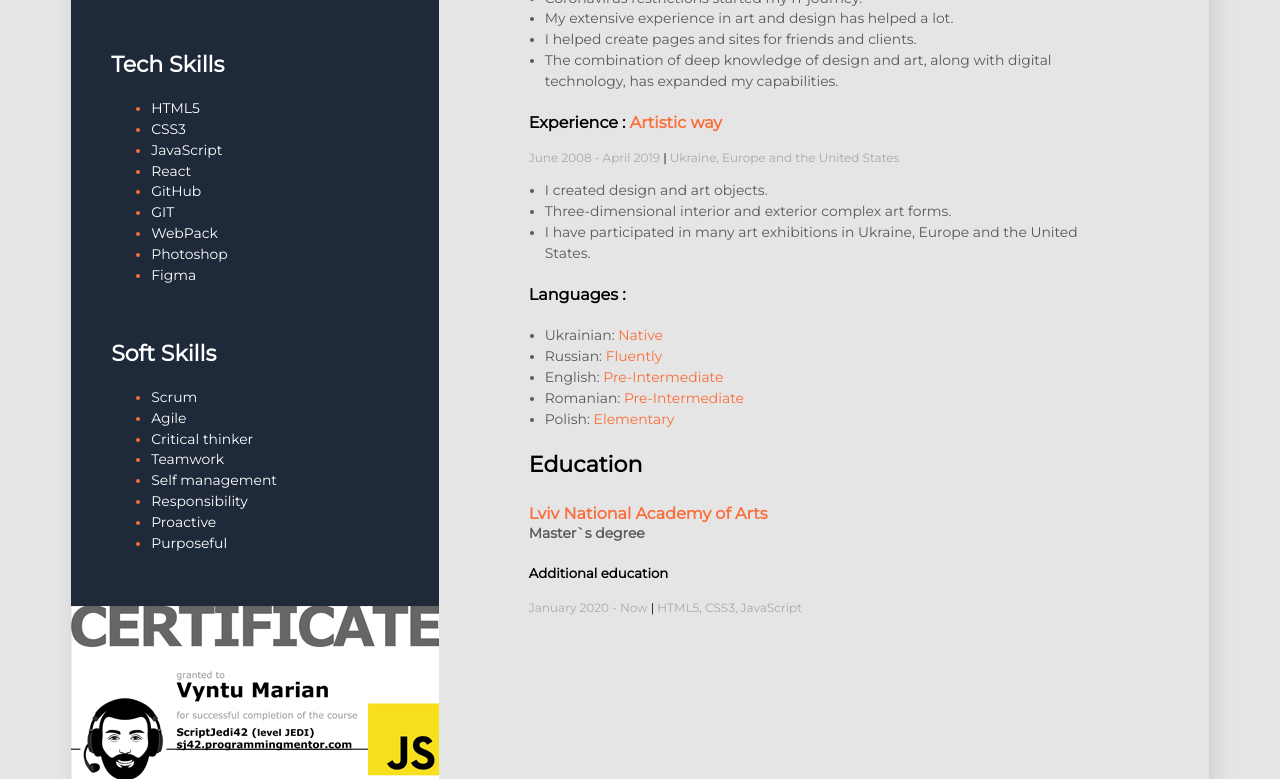
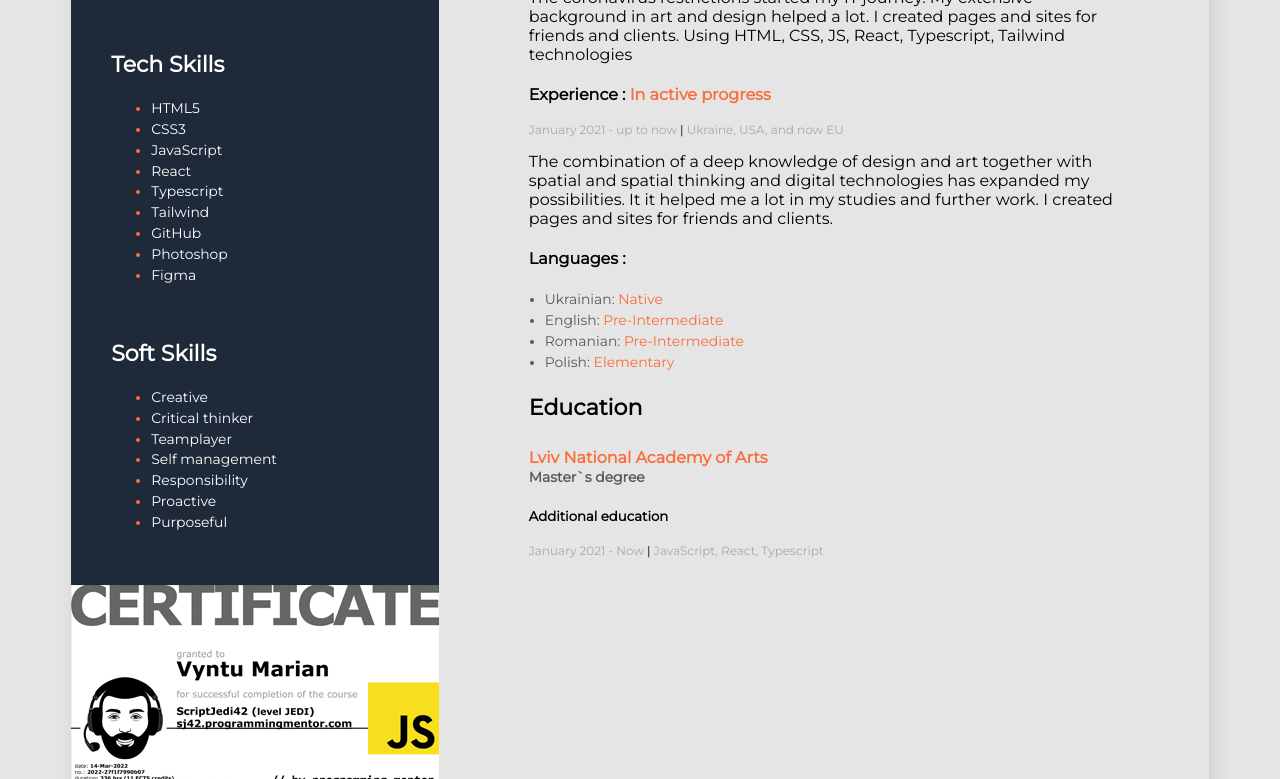
Before and after one commit to MarVyntu/Resume, a plain HTML site: page resume/index.html in a window 1280 px wide. Shown: the part 626-1405 px from the top of the page. Drawn offline with Linux system fonts and the light colour scheme.

Commit message:
update-my-resume

```diff
--- a/resume/index.html
+++ b/resume/index.html
@@ -47,50 +47,36 @@
                     </div>
 -->
 
-                    <!--my_experience-->
+                                       <!--my_experience-->
                     <div class="my_experience">
                         <h3 class="projects_experience_education">Work Experience</h3>
 
                         <!--company3-->
                     <div>
                         <h4 class="com3_2_1name">Front-End Developer <span class="orange_text" >Freelance</span>  </h4>
-                        <p class="period_of_work">January 2020 - up to now <span class="brackets_vertical_black">|</span> Ukraine and Italy</p>
-                        <ul class="experience_manager">
-                        <li class="manager_com3_2_1">Coronavirus restrictions started my IT journey.</li>
-                        <li class="manager_com3_2_1">My extensive experience in art and design has helped a lot.</li>
-                        <li class="manager_com3_2_1">I helped create pages and sites for friends and clients.</li>
-                        <li class="manager_com3_2_1">The combination of deep knowledge of design and art, along with digital technology, has expanded my capabilities.</li>
-                        </ul>
+                        <p class="period_of_work">January 2021 - up to now <span class="brackets_vertical_black">|</span> Ukraine and EU</p>
+
+                        <P>The coronavirus restrictions started my IT journey.
+                            My extensive background in art and design helped a lot.
+                            I created pages and sites for friends and clients.
+                            Using HTML, CSS, JS, React, Typescript, Tailwind technologies</P>
+
                     </div>
-                    <!--company2-->
+
                     <div>
-                        <h4>Experience :    <span class="orange_text">Artistic way</span> </h4>
-                        <p class="period_of_work">June 2008 - April 2019 <span class="brackets_vertical_black">|</span> Ukraine, Europe and the United States</p>
-                        <ul class="experience_manager">
-                            <li class="manager_com3_2_1">I created design and art objects.</li>
-                            <li class="manager_com3_2_1">Three-dimensional interior and exterior complex art forms.</li>
-                            <li class="manager_com3_2_1">I have participated in many art exhibitions in Ukraine, Europe and the United States.</li>
+                        <h4>Experience :    <span class="orange_text">In active progress</span> </h4>
+                        <p class="period_of_work">January 2021 - up to now <span class="brackets_vertical_black">|</span> Ukraine, USA, and now EU</p>
+                        <p>The combination of a deep knowledge of design and art together with spatial and spatial thinking and digital technologies has expanded my possibilities. It
+                            it helped me a lot in my studies and further work.
+                            I created pages and sites for friends and clients.</p>
+                    </div>
 
-                        </ul>
-                    </div>
-                    <!--company1-->
-                    <!-- <div>
-                        <h4>Experience 1 :  <span class="orange_text">Own design company</span> </h4>
-                        <p class="period_of_work">June 2000 - March 2008 <span class="brackets_vertical_black">|</span>  Ukraine</p>
-                        <ul class="experience_manager">
-                            <li class="manager_com3_2_1">I created a company that made individual interior design solutions.</li>
-                            <li class="manager_com3_2_1">We used creative ideas for beauty and comfort.</li>
-                            <li class="manager_com3_2_1">Our designer products were made of glass, metal, wood and leather.</li>
-
-                        </ul>
-                    </div> -->
 
                     <div>
                         <h4>Languages : </h4>
-                        <!-- <p class="period_of_work">June 2000 - March 2008 <span class="brackets_vertical_black">|</span>  Ukraine</p> -->
                         <ul class="experience_manager">
                             <li class="manager_com3_2_1">Ukrainian: <span class="orange_text" > Native</span> </li>
-                            <li class="manager_com3_2_1">Russian: <span class="orange_text" > Fluently</span> </li>
+                            <!-- <li class="manager_com3_2_1">Russian: <span class="orange_text" > Fluently</span> </li> -->
                             <li class="manager_com3_2_1">English: <span class="orange_text" > Pre-Intermediate</span> </li>
                             <li class="manager_com3_2_1">Romanian: <span class="orange_text" > Pre-Intermediate</span> </li>
                             <li class="manager_com3_2_1">Polish: <span class="orange_text" > Elementary</span> </li>
@@ -105,24 +91,9 @@
                             <span class= "Master" >  Master`s degree  </span>
                         </h4>
                         <h5>Additional education</h5>
-                        <p class="period_of_work">January 2020 - Now <span class="brackets_vertical_black">|</span> HTML5, CSS3, JavaScript     </p>
+                        <p class="period_of_work">January 2021 - Now <span class="brackets_vertical_black">|</span> JavaScript, React, Typescript  </p>
 
                     </div>
-                     <!--my_location-->
-                     <!-- <div class="my_education">
-                        <h3 class="projects_experience_education">Location</h3>
-                        <h4 class="radiocolor">
-                            Because of the war in Ukraine<br>
-                            my location has changed<br>
-                            <span class= "Master" >  Ukraine, Lviv<br>
-                            Italy, Feltre  </span>
-                        </h4>
-                        <h5>Additional education</h5>
-                        <p class="period_of_work">January 2020 - Now <span class="brackets_vertical_black">|</span> HTML5, CSS3, JavaScript     </p>
-
-                    </div> -->
-
-
                     </div>
                     </div>
     <!--sidebar-->
@@ -157,9 +128,9 @@
                 <li class="teh_skills_precolor"> <span class="teh_skills_text"> CSS3</span></li>
                 <li class="teh_skills_precolor"> <span class="teh_skills_text"> JavaScript</span></li>
                 <li class="teh_skills_precolor"> <span class="teh_skills_text"> React</span></li>
+                <li class="teh_skills_precolor"> <span class="teh_skills_text"> Typescript</span></li>
+                <li class="teh_skills_precolor"> <span class="teh_skills_text"> Tailwind</span></li>
                 <li class="teh_skills_precolor"> <span class="teh_skills_text"> GitHub</span></li>
-                <li class="teh_skills_precolor"> <span class="teh_skills_text"> GIT</span></li>
-                <li class="teh_skills_precolor"> <span class="teh_skills_text"> WebPack</span></li>
                 <li class="teh_skills_precolor"> <span class="teh_skills_text"> Photoshop</span></li>
                 <li class="teh_skills_precolor"> <span class="teh_skills_text"> Figma</span></li>
             </ul>
@@ -169,10 +140,9 @@
         <div class="soft_skills">
             <h3 class="sidebar_title">Soft Skills</h3>
             <ul class="soft_skills_least">
-                <li class="soft_skills_precolor"><span class="soft_skills_text"> Scrum</span></li>
-                <li class="soft_skills_precolor"><span class="soft_skills_text"> Agile</span></li>
+                <li class="soft_skills_precolor"><span class="soft_skills_text"> Creative</span></li>
                 <li class="soft_skills_precolor"><span class="soft_skills_text"> Critical thinker  </span></li>
-                <li class="soft_skills_precolor"><span class="soft_skills_text"> Teamwork</span></li>
+                <li class="soft_skills_precolor"><span class="soft_skills_text"> Teamplayer</span></li>
                 <li class="soft_skills_precolor"><span class="soft_skills_text"> Self management </span></li>
                 <li class="soft_skills_precolor"><span class="soft_skills_text"> Responsibility</span></li>
                 <li class="soft_skills_precolor"><span class="soft_skills_text"> Proactive</span></li>
```
